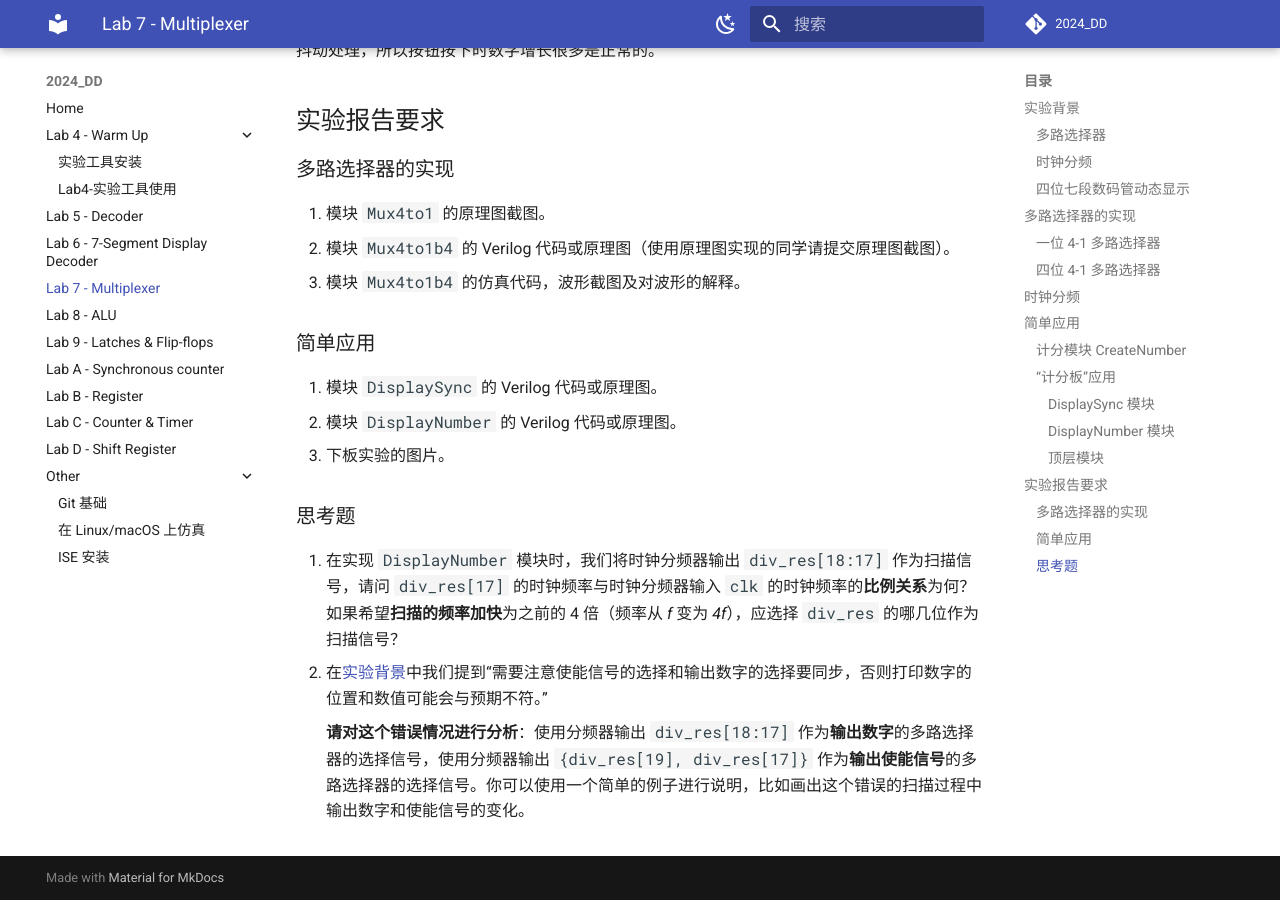
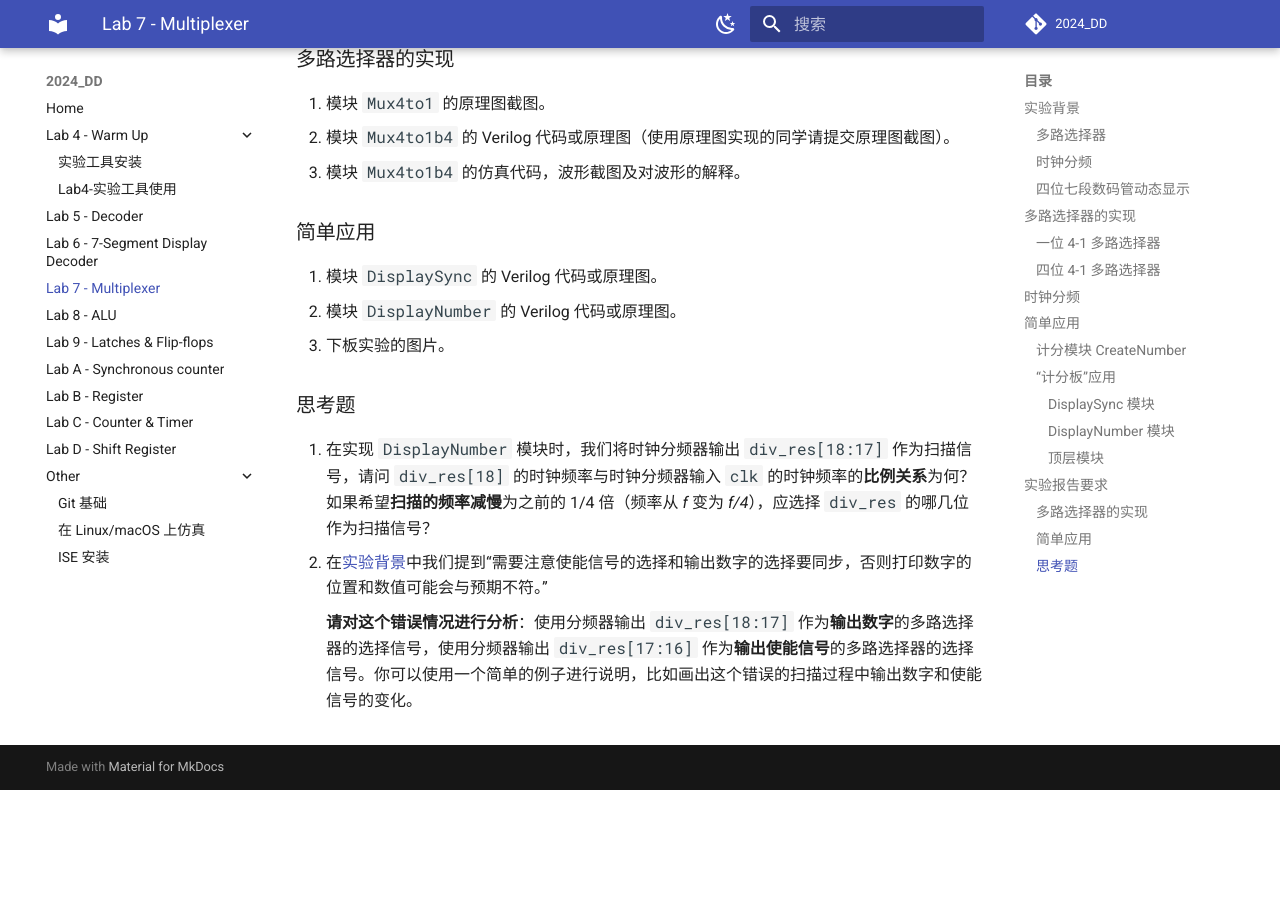
Before and after one commit to Guahao31/2024_DD, an MkDocs documentation site: the page built from docs/lab7/multiplexer.md, in a window 1280 px wide and 900 px high, scrolled down 5543 px. Built offline with MkDocs 1.6.1 and Material for MkDocs 9.7.7, drawn with Linux system fonts in a browser that asks for light colours; a script that is not in the unit is left out; comment, search, counter and statistics services are not loaded; after the commit the page ends 6333 px from its top, so only the background shows below that; some of the changed text lies outside the part shown.

Commit message:
release: lab7

```diff
--- a/docs/lab7/multiplexer.md
+++ b/docs/lab7/multiplexer.md
@@ -1,7 +1,7 @@
 # 多路选择器
 
-!!! danger "请注意"
-    本实验并未正式公布，内容与要求随时可能变化，仅供提前完成实验的同学参考。
+<!-- !!! danger "请注意"
+    本实验并未正式公布，内容与要求随时可能变化，仅供提前完成实验的同学参考。 -->
 
 !!! tip "请注意"
     从本次实验开始，要求必须画原理图的部分会**特别说明**，其他实验均可直接使用 Verilog 完成。
@@ -231,7 +231,7 @@ module DisplayNumber(
 
 ### 思考题
 
-1. 在实现 `DisplayNumber` 模块时，我们将时钟分频器输出 `div_res[18:17]` 作为扫描信号，请问 `div_res[17]` 的时钟频率与时钟分频器输入 `clk` 的时钟频率的**比例关系**为何？如果希望**扫描的频率加快**为之前的 4 倍（频率从 *f* 变为 *4f*），应选择 `div_res` 的哪几位作为扫描信号？
+1. 在实现 `DisplayNumber` 模块时，我们将时钟分频器输出 `div_res[18:17]` 作为扫描信号，请问 `div_res[18]` 的时钟频率与时钟分频器输入 `clk` 的时钟频率的**比例关系**为何？如果希望**扫描的频率减慢**为之前的 1/4 倍（频率从 *f* 变为 *f/4*），应选择 `div_res` 的哪几位作为扫描信号？
 2. 在[实验背景](#background-sync-display)中我们提到“需要注意使能信号的选择和输出数字的选择要同步，否则打印数字的位置和数值可能会与预期不符。”
 
-    **请对这个错误情况进行分析**：使用分频器输出 `div_res[18:17]` 作为**输出数字**的多路选择器的选择信号，使用分频器输出 `{div_res[19], div_res[17]}` 作为**输出使能信号**的多路选择器的选择信号。你可以使用一个简单的例子进行说明，比如画出这个错误的扫描过程中输出数字和使能信号的变化。
+    **请对这个错误情况进行分析**：使用分频器输出 `div_res[18:17]` 作为**输出数字**的多路选择器的选择信号，使用分频器输出 `div_res[17:16]` 作为**输出使能信号**的多路选择器的选择信号。你可以使用一个简单的例子进行说明，比如画出这个错误的扫描过程中输出数字和使能信号的变化。
```
